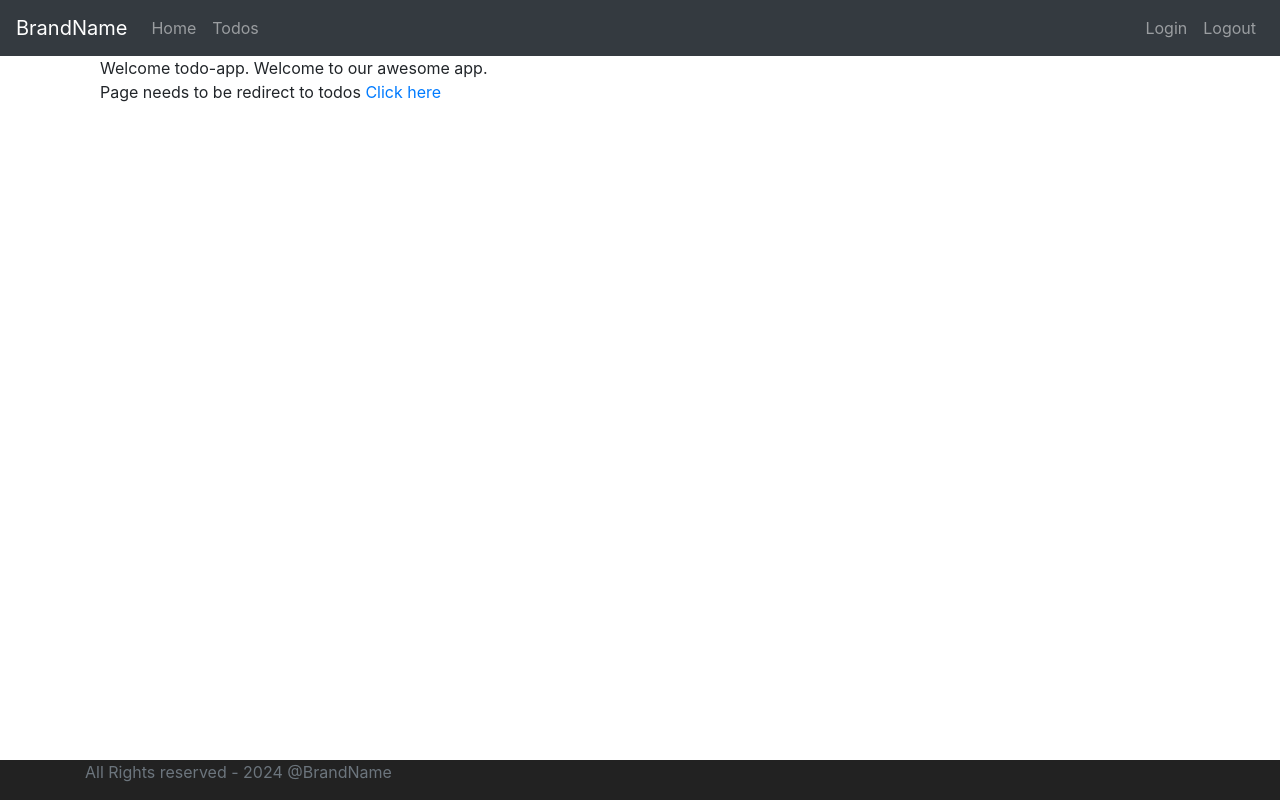
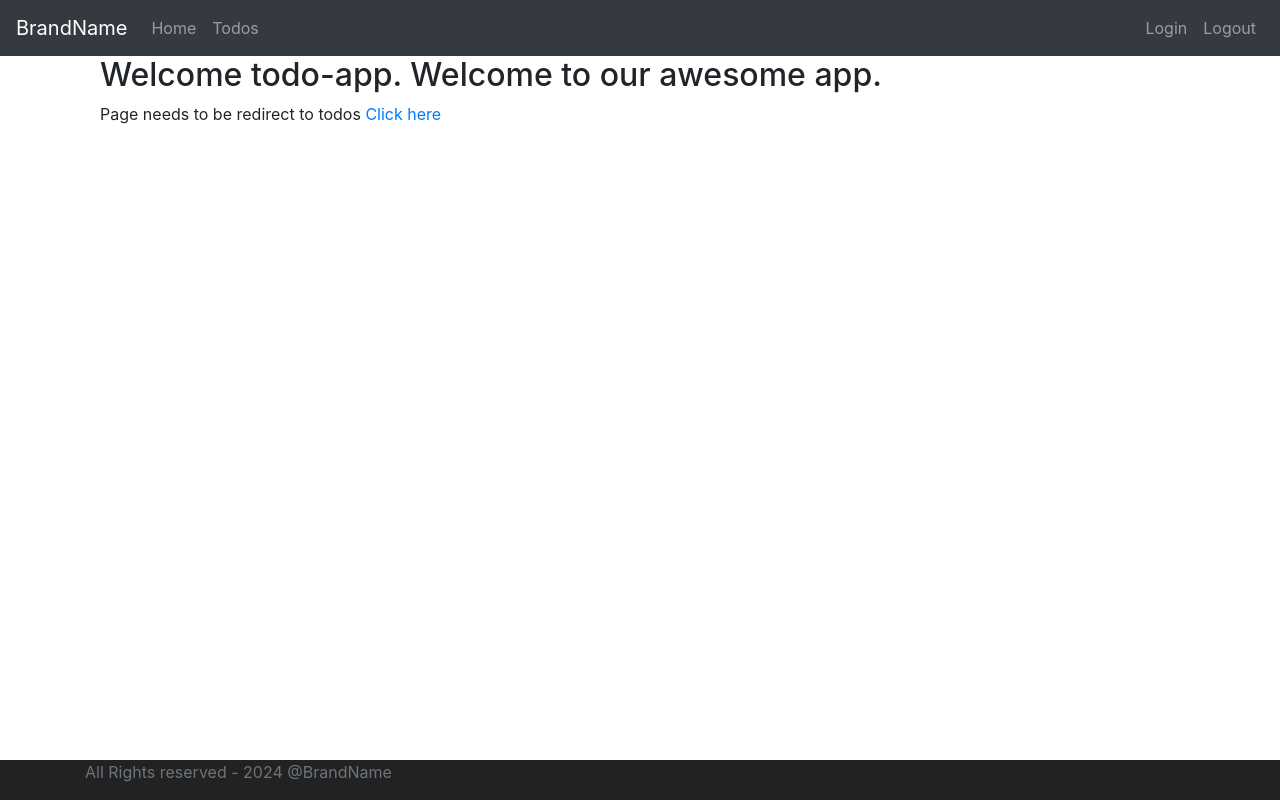
Before and after one commit to kannanfsd/complete-fsd, an Angular app in the folder todo-ui/: page /welcome/todo-app in a window 1280 px wide. Built offline with nearby package versions, Linux system fonts and the light colour scheme.

Commit message:
create hardcoded service component

```diff
--- /dev/null
+++ b/todo-ui/src/app/hardcoded-auth.service.ts
@@ -0,0 +1,17 @@
+import { Injectable } from '@angular/core';
+import { Router } from '@angular/router';
+
+@Injectable({
+  providedIn: 'root'
+})
+export class HardcodedAuthService {
+
+  constructor(private router: Router) { }
+
+  authenticate(user:string, pass:string): boolean {
+    if(user==='jack' && pass === 'rose'){
+      return true;
+    }
+    return false;
+  }
+}
--- a/todo-ui/src/app/login/login.component.ts
+++ b/todo-ui/src/app/login/login.component.ts
@@ -1,5 +1,6 @@
 import { Component } from '@angular/core';
 import { Router } from '@angular/router';
+import { HardcodedAuthService } from '../hardcoded-auth.service';
 
 @Component({
   selector: 'app-login',
@@ -15,10 +16,12 @@ export class LoginComponent {
   //Router
   //Angular.giveMeRouter
   //Dependency Injection
-  constructor(private router: Router) {}
+  constructor(private router: Router,
+    private hcAuth: HardcodedAuthService
+  ) {}
 
   login() {
-    if(this.usrName==='testing' && this.passWrd==='testing') {
+    if(this.hcAuth.authenticate(this.usrName, this.passWrd)) {
       //redirect to welcome page
       this.router.navigate(['welcome',this.usrName]);
       this.invalidLogin = false;
--- a/todo-ui/src/app/welcome/welcome.component.html
+++ b/todo-ui/src/app/welcome/welcome.component.html
@@ -1,10 +1,10 @@
 <div class="container">
-  <div>
+  <h2>
     Welcome {{name}}.
     Welcome to our awesome app.
-  </div>
-  <div>
+  </h2>
+  <p>
     Page needs to be redirect to todos
     <a routerLink="/todos">Click here</a>
-  </div>
+  </p>
 </div>
```
Also changed, not shown: 1 other file (tests, documents, lock files or other folders).
